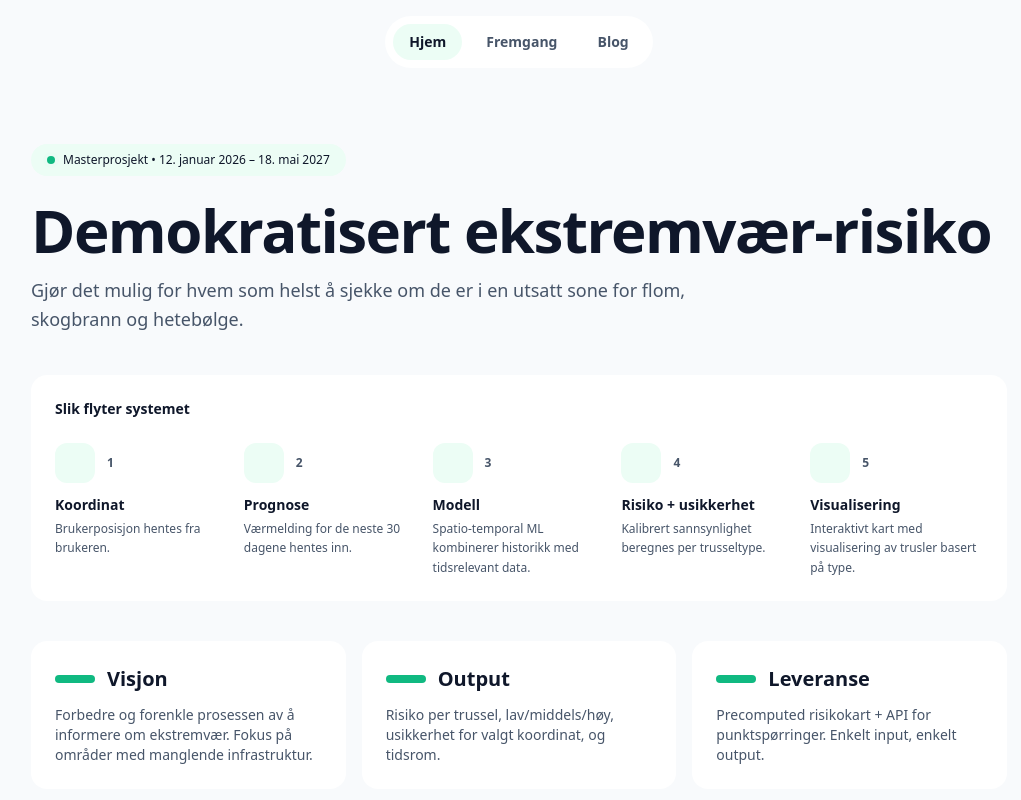
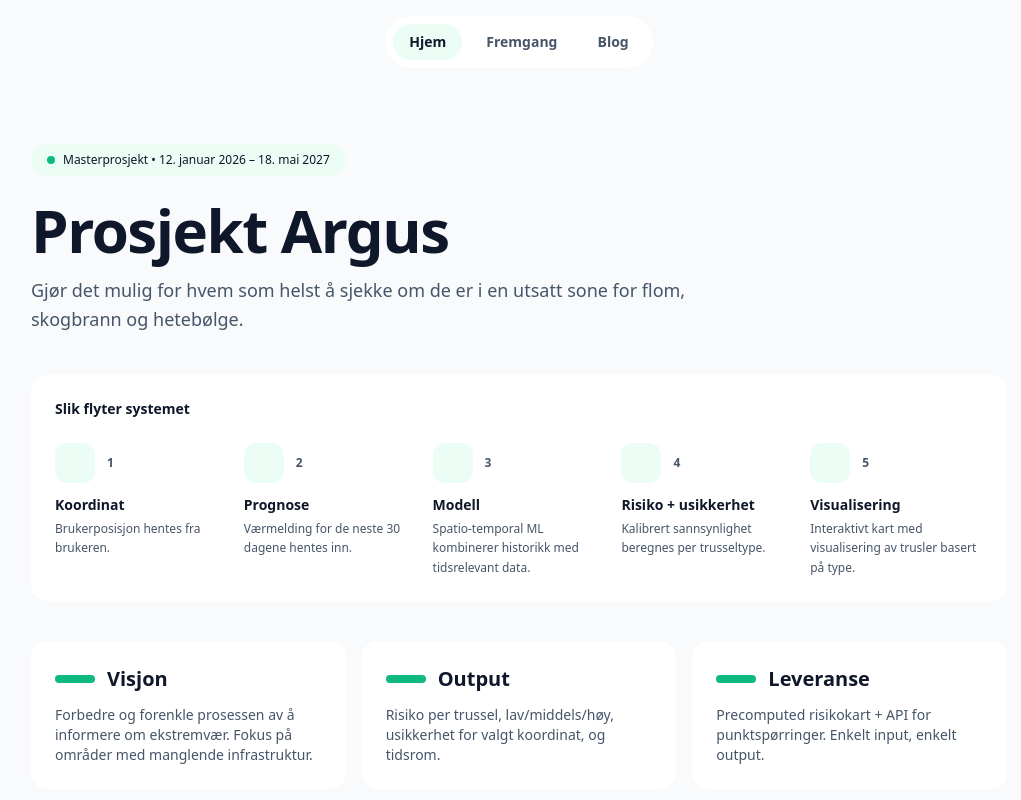
Before and after one commit to Eliastrana/alertall, a Next.js app: page / in a window 1280 px wide. Shown: the top 800 px of the page, without its empty margins (121-1142 px from the left). Built offline with nearby package versions, Linux system fonts and the light colour scheme; some icons are missing.

Commit message:
updated title

```diff
--- a/app/page.tsx
+++ b/app/page.tsx
@@ -19,7 +19,7 @@ export default function HomePage() {
         </div>
 
         <h1 className="mt-6 text-4xl font-semibold tracking-tight md:text-6xl">
-          Demokratisert ekstremvær-risiko
+          Prosjekt Argus
         </h1>
 
         <p className="mt-4 max-w-2xl text-base leading-relaxed text-muted md:text-lg">
```
